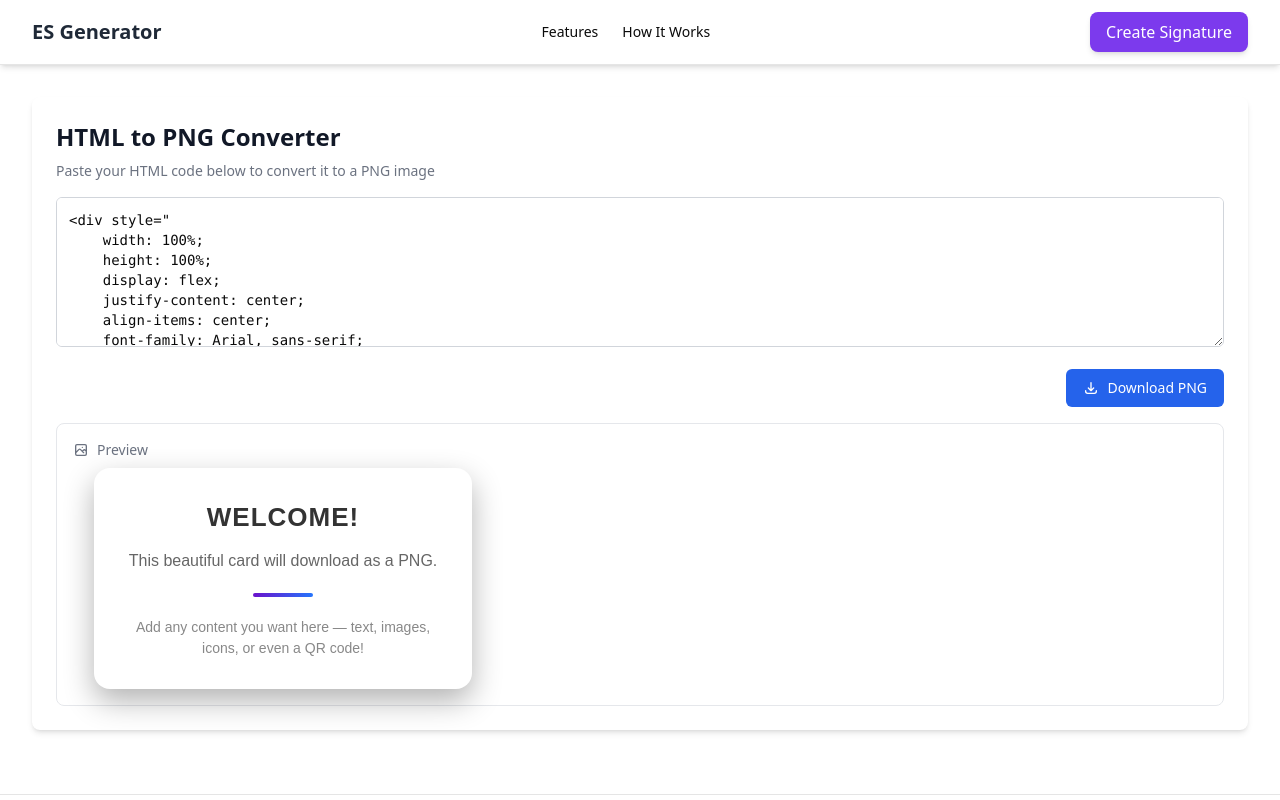
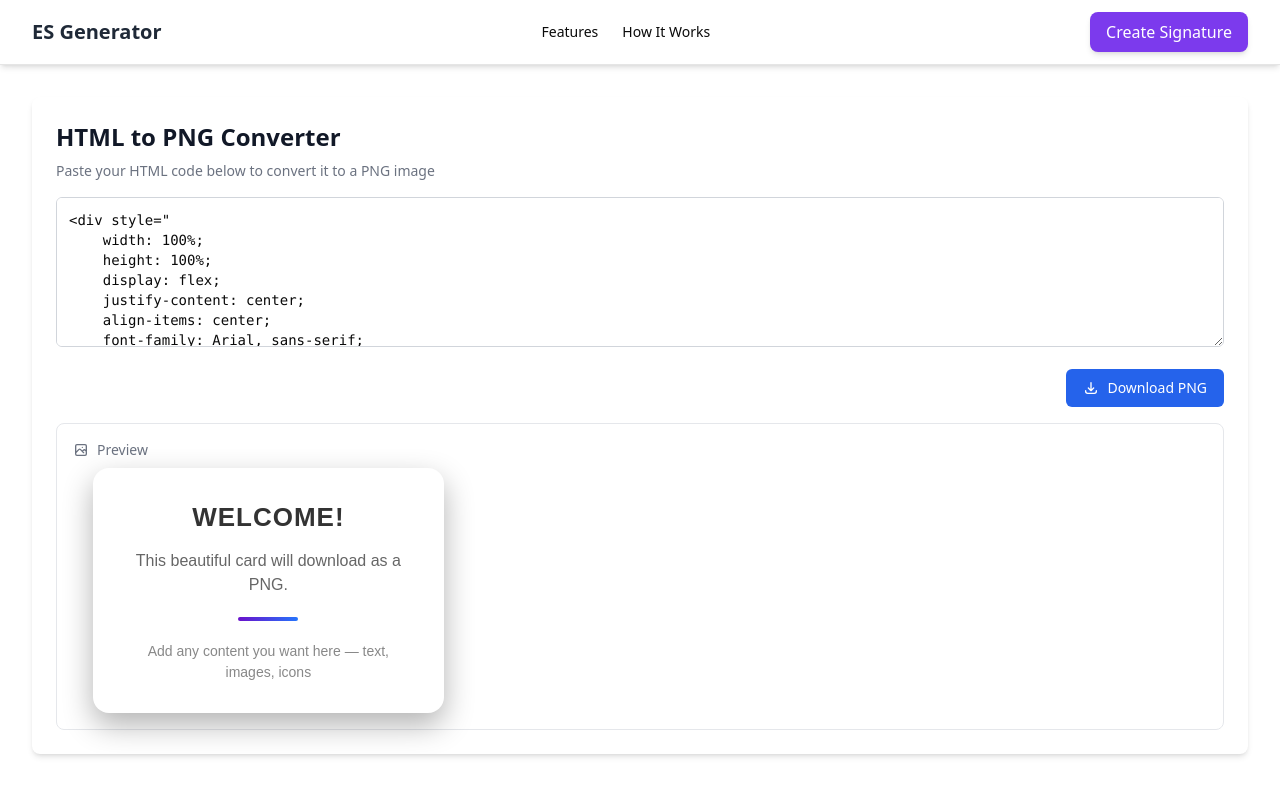
Before and after one commit to reactur/email-signature-generator, a React (Vite) app: page /html-to-png in a window 1280 px wide. Shown: the top 800 px of the page. Built offline with nearby package versions, Linux system fonts and the light colour scheme.

Commit message:
place holder for html to png and other fixes

```diff
--- a/src/HtmlToPngConverter.tsx
+++ b/src/HtmlToPngConverter.tsx
@@ -55,7 +55,7 @@ export default function HtmlToPngConverter() {
         <p style="
             font-size: 14px;
             color: #888;
-        ">Add any content you want here — text, images, icons, or even a QR code!</p>
+        ">Add any content you want here — text, images, icons</p>
     </div>
 </div>
 
```
